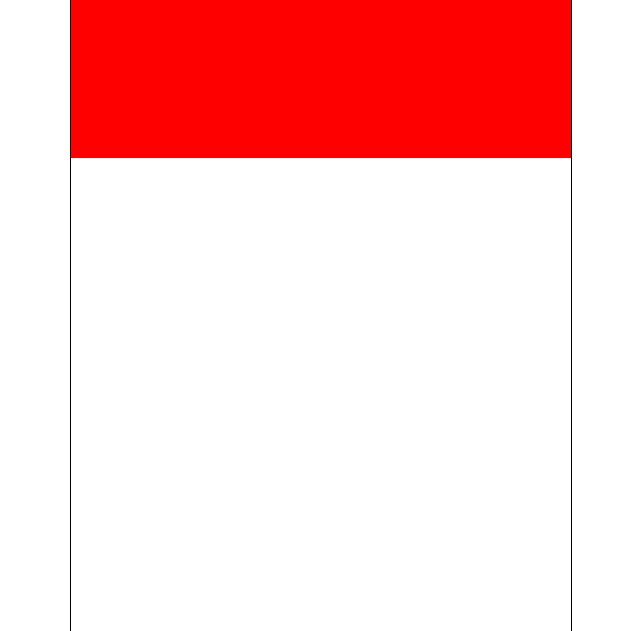
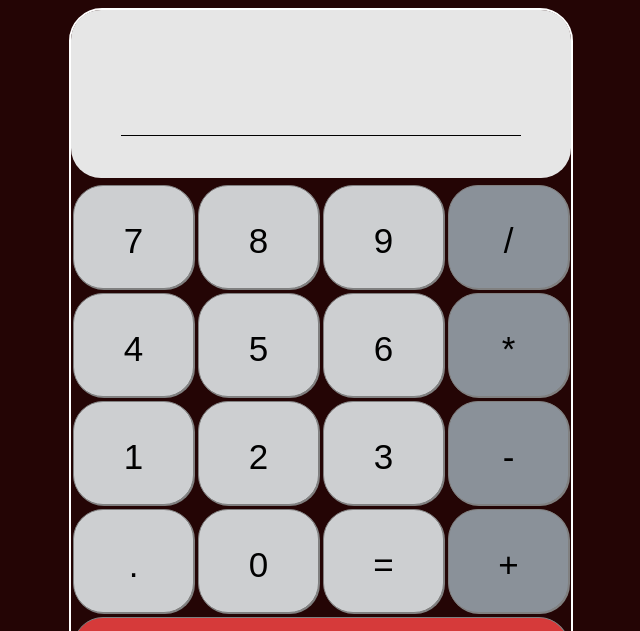
Before and after one commit to BjarneBetjent/web-calculator, a plain HTML site: page index.html in a window 1280 px wide. Shown: the top 631 px of the page, without its empty margins (319-959 px from the left). Drawn offline with nearby package versions, Linux system fonts and the light colour scheme.

Commit message:
javascript on buttons

```diff
--- a/index.html
+++ b/index.html
@@ -8,15 +8,33 @@
   <meta name="description" content="">
   <meta name="viewport" content="width=device-width, initial-scale=1">
 
-  <link href="css/normalize.css" rel="stylesheet">
+  <link href="styles/style2.css" rel="stylesheet">
   <link href="styles/style.css" rel="stylesheet">
 </head>
 
 <body>
 
-    <div class="container border">
-      <div class="calc-display"></div>
-      <div class="calc-clear-button"></div>
+    <div class="container">
+      <div id="calc-display">
+        <div id="line"></div>
+      </div>
+      <div id="calc-dot" class="numb-btn">.</div>
+      <div id="calc-one" class="numb-btn">1</div>
+      <div id="calc-four" class="numb-btn">4</div>
+      <div id="calc-seven" class="numb-btn">7</div>
+      <div id="calc-zero" class="numb-btn">0</div>
+      <div id="calc-two" class="numb-btn">2</div>
+      <div id="calc-five" class="numb-btn">5</div>
+      <div id="calc-eight" class="numb-btn">8</div>
+      <div id="calc-equal" class="numb-btn">=</div>
+      <div id="calc-three" class="numb-btn">3</div>
+      <div id="calc-six" class="numb-btn">6</div>
+      <div id="calc-nine" class="numb-btn">9</div>
+      <div id="calc-plus" class="operand-btn">+</div>
+      <div id="calc-minus" class="operand-btn">-</div>
+      <div id="calc-multiply" class="operand-btn">*</div>
+      <div id="calc-divide" class="operand-btn">/</div>
+      <div id="calc-clear-btn" class="clear-btn">Clear</div>
 
     </div>
 
--- a/scripts/script.js
+++ b/scripts/script.js
@@ -1,11 +1,3 @@
-
-    // add
-    // subtract
-    // multiply
-    // divide
-
-
-
 function add(a, b)
 {
     return a + b;
@@ -25,3 +17,89 @@ function divide(a, b)
 {
     return a / b;
 }
+
+const container = document.querySelector(".container");
+const buttons = Array.from(container.querySelectorAll("div"));
+
+buttons.forEach(btn => {
+    btn.addEventListener("click", (e) => {
+        let btnClicked = e.target.textContent;
+        switch (btnClicked)
+        {
+            case "0":
+                numberClicked(btnClicked);
+                break;
+            case "1":
+                numberClicked(btnClicked);
+                break;
+            case "2":
+                numberClicked(btnClicked);
+                break;
+            case "3":
+                numberClicked(btnClicked);
+                break;
+            case "4":
+                numberClicked(btnClicked);
+                break;
+            case "5":
+                numberClicked(btnClicked);
+                break;
+            case "6":
+                numberClicked(btnClicked);
+                break;
+            case "7":
+                numberClicked(btnClicked);
+                break;
+            case "8":
+                numberClicked(btnClicked);
+                break;
+            case "9":
+                numberClicked(btnClicked);
+                break;
+            case "Clear":
+                clearClicked();
+                break;
+            case ".":
+                numberClicked(btnClicked);
+                break;
+            case "=":
+                operandClicked(btnClicked);
+                break;
+            case "+":
+                operandClicked(btnClicked);
+                break;
+            case "-":
+                operandClicked(btnClicked);
+                break;
+            case "*":
+                operandClicked(btnClicked);
+                break;
+            case "/":
+                operandClicked(btnClicked);
+                break;
+
+        }
+    })
+});
+
+function numberClicked(number)
+{
+    console.log(number);
+}
+
+function clearClicked()
+{
+    console.log("clear clicked");
+}
+
+function operandClicked(operand)
+{
+    console.log(operand);
+
+}
+    // const category = document.querySelector(".mw-category");
+    // const links = Array.from(category.querySelectorAll("a"));
+
+    // const de = links
+    //             .map(link => link.textContent)
+    //             .filter(streetName => streetName.includes("de"));
--- a/styles/style.css
+++ b/styles/style.css
@@ -1,26 +1,18 @@
-.container {
-    display: grid;
-    grid-template-columns: 25% 25% 25% 25%;
-    grid-template-rows: 22% 12% 12% 12% 12% 18%;
-    width: 500px;
-    height: 720px;
-    margin: auto;
+  html {
+    font-family: Arial, Helvetica, sans-serif;
+    font-size: 35px;
+    background-color: #240505;
   }
 
-  .calc-display {
+  #calc-display {
     grid-column-start: 1;
     grid-column-end: 5;
     grid-row-start: 1;
     grid-row-end: 2;
-    background-color: red;
-  }
-
-  .calc-clear-button {
-    grid-column-start: 1;
-    grid-column-end: 5;
-    grid-row-start: 7;
-    grid-row-end: 8;
-    background-color: yellow;
+    background-color: #e6e6e6;
+    border-radius: 30px;
+    margin-bottom: 5px;
+    padding: 0 50px 0 50px;
   }
 
   .border {
@@ -28,9 +20,43 @@
   }
 
   .numb-btn {
-
+    background-color: #cdcfd1;
+    border-radius: 30px;
+    border: 1px solid grey;
+    text-align: center;
+    padding-top: 35px;
+    margin: 2px 2px 2px 2px;
+    box-shadow: 1px 1px grey;
+    cursor: pointer;
   }
 
   .operand-btn {
+    background-color: #8a9199;
+    border: 1px solid grey;
+    box-shadow: 1px 1px grey;
+    border-radius: 30px;
+    text-align: center;
+    padding-top: 35px;
+    margin: 2px 2px 2px 2px;
+    cursor: pointer;
+  }
 
+  .clear-btn {
+    text-align: center;
+    border: 1px solid grey;
+    box-shadow: 1px 1px grey;
+    background-color: #d63a3a;
+    font-size: 50px;
+    border-radius: 30px;
+    margin: 2px 2px 2px 2px;
+    padding-top: 20px;
+    cursor: pointer;
   }
+
+  #line {
+    width: 100%;
+    background-color: black;
+    height: 1px;
+    position: relative;
+    top: 125px;
+  }
--- /dev/null
+++ b/styles/style2.css
@@ -0,0 +1,129 @@
+.container {
+    display: grid;
+    grid-template-columns: 25% 25% 25% 25%;
+    grid-template-rows: 24% 15% 15% 15% 15% 16%;
+    width: 500px;
+    height: 720px;
+    margin: auto;
+    border-radius: 33px;
+    border: 2px solid white;
+  }
+
+  #calc-zero {
+    grid-column-start: 2;
+    grid-column-end: 3;
+    grid-row-start: 5;
+    grid-row-end: 6;
+  }
+
+  #calc-two {
+    grid-column-start: 2;
+    grid-column-end: 3;
+    grid-row-start: 4;
+    grid-row-end: 5;
+  }
+
+  #calc-five {
+    grid-column-start: 2;
+    grid-column-end: 3;
+    grid-row-start: 3;
+    grid-row-end: 4;
+  }
+
+  #calc-eight {
+    grid-column-start: 2;
+    grid-column-end: 3;
+    grid-row-start: 2;
+    grid-row-end: 3;
+  }
+
+  #calc-dot {
+    grid-column-start: 1;
+    grid-column-end: 2;
+    grid-row-start: 5;
+    grid-row-end: 6;
+  }
+
+  #calc-one {
+    grid-column-start: 1;
+    grid-column-end: 2;
+    grid-row-start: 4;
+    grid-row-end: 5;
+  }
+
+  #calc-four {
+    grid-column-start: 1;
+    grid-column-end: 2;
+    grid-row-start: 3;
+    grid-row-end: 4;
+  }
+
+  #calc-seven {
+    grid-column-start: 1;
+    grid-column-end: 2;
+    grid-row-start: 2;
+    grid-row-end: 3;
+  }
+
+  #calc-equal {
+    grid-column-start: 3;
+    grid-column-end: 4;
+    grid-row-start: 5;
+    grid-row-end: 6;
+  }
+
+  #calc-three {
+    grid-column-start: 3;
+    grid-column-end: 4;
+    grid-row-start: 4;
+    grid-row-end: 5;
+  }
+
+  #calc-six {
+    grid-column-start: 3;
+    grid-column-end: 4;
+    grid-row-start: 3;
+    grid-row-end: 4;
+  }
+
+  #calc-nine {
+    grid-column-start: 3;
+    grid-column-end: 4;
+    grid-row-start: 2;
+    grid-row-end: 3;
+  }
+
+  #calc-plus {
+    grid-column-start: 4;
+    grid-column-end: 5;
+    grid-row-start: 5;
+    grid-row-end: 6;
+  }
+
+  #calc-minus {
+    grid-column-start: 4;
+    grid-column-end: 5;
+    grid-row-start: 4;
+    grid-row-end: 5;
+  }
+
+  #calc-multiply {
+    grid-column-start: 4;
+    grid-column-end: 5;
+    grid-row-start: 3;
+    grid-row-end: 4;
+  }
+
+  #calc-divide {
+    grid-column-start: 4;
+    grid-column-end: 5;
+    grid-row-start: 2;
+    grid-row-end: 3;
+  }
+
+  #calc-clear-btn {
+    grid-column-start: 1;
+    grid-column-end: 5;
+    grid-row-start: 6;
+    grid-row-end: 7;
+  }
```
